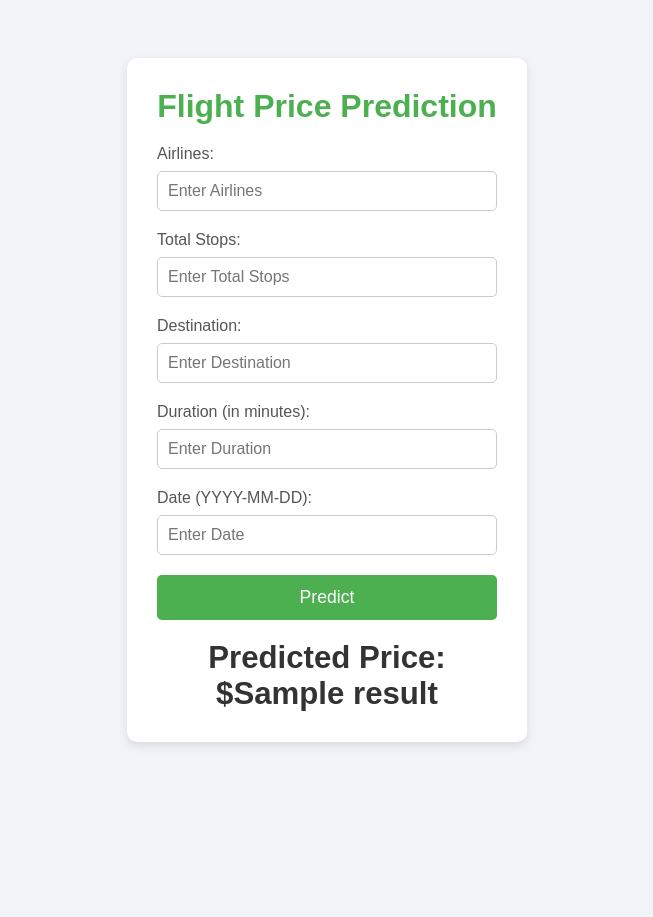
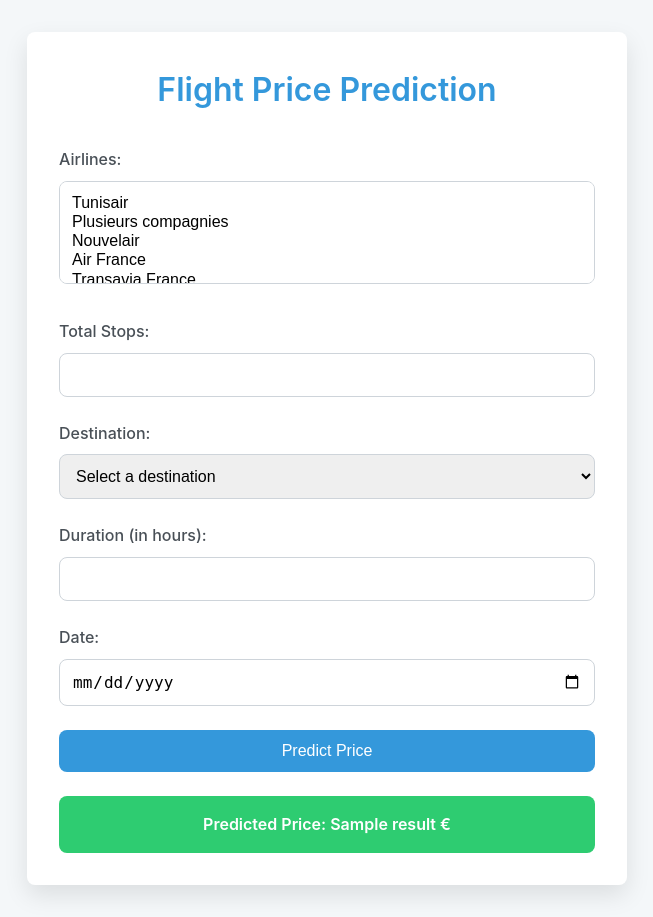
Before and after one commit to Ditharles/Air-ticket-price-prediction, a Flask app: template src/flask_app/templates/index.html in a window 1280 px wide. Shown: the whole page, without its empty margins (313-966 px from the left). Before the commit the page ends 746 px from the top, so only its background shows below. Run offline with Flask 3, Linux system fonts and the light colour scheme; the template is opened without the code that fills it: most values are stand-ins (such as "Sample title", 1, 10 or a date in 2020).

Commit message:
flask_app update

```diff
--- a/src/flask_app/app.py
+++ b/src/flask_app/app.py
@@ -1,11 +1,17 @@
-from flask import Flask, render_template, request
+from flask import Flask, render_template, request, redirect, url_for
 from pyspark.sql import SparkSession
 from pyspark.ml.linalg import Vectors
 from pyspark.ml.feature import VectorAssembler, StringIndexer
 from pyspark.ml.regression import RandomForestRegressionModel
-
+import traceback
+import logging
 
 app = Flask(__name__)
+app.config['SECRET_KEY'] = 'your_secret_key_here'  # Add a secret key for security
+
+# Configure logging
+logging.basicConfig(level=logging.INFO)
+logger = logging.getLogger(__name__)
 
 # Créer la session Spark
 spark = SparkSession.builder \
@@ -13,44 +19,67 @@ spark = SparkSession.builder \
     .getOrCreate()
 
 # Charger le modèle sauvegardé
-model = RandomForestRegressionModel.load("model/rf_model")
+try:
+    model = RandomForestRegressionModel.load("model/rf_model")
+except Exception as e:
+    logger.error(f"Error loading model: {e}")
+    model = None
 
 @app.route("/", methods=["GET", "POST"])
 def index():
     if request.method == "POST":
-        # Récupérer les données du formulaire
-        Airlines = request.form.get("airlines", "")
-        Total_Stops = int(request.form["stops"])
-        Destination = request.form.get("destination", "")
-        Duration = float(request.form["duration"])
-        Date = request.form.get("date", "")
+        try:
+            # Récupérer les données du formulaire
+            Airlines = request.form.getlist("airlines")
+            Airlines = ", ".join(Airlines) if Airlines else "Unknown"
+            Total_Stops = int(request.form.get("stops", 0))
+            Destination = request.form.get("destination", "")
+            Duration = float(request.form.get("duration", 0))
+            Date = request.form.get("date", "")
 
-        # Créer un DataFrame Spark avec les données saisies
-        data = [(Airlines, Total_Stops, Duration, Destination, Date)]
-        columns = ["Airlines", "Total_Stops", "Duration", "Destination", "Date"]
-        df = spark.createDataFrame(data, columns)
+            if not model:
+                raise ValueError("Machine learning model is not loaded")
 
-        # Appliquer StringIndexer sur les colonnes catégorielles
-        indexers = [StringIndexer(inputCol=column, outputCol=column + "_index").fit(df)
-                    for column in ["Airlines", "Destination", "Date"]]  # inclure "Date" si besoin
+            # Créer un DataFrame Spark avec les données saisies
+            data = [(Airlines, Total_Stops, Duration, Destination, Date)]
+            columns = ["Airlines", "Total_Stops", "Duration", "Destination", "Date"]
+            df = spark.createDataFrame(data, columns)
 
-        # Appliquer les transformations d'indexation
-        for indexer in indexers:
-            df = indexer.transform(df)  # Transformez df avec l'indexeur
+            # Indexer les colonnes catégorielles
+            indexers = [
+                StringIndexer(inputCol=column, outputCol=column + "_index", handleInvalid="keep").fit(df)
+                for column in ["Airlines", "Destination", "Date"]
+            ]
 
-        # Assembler les features dans une seule colonne "features"
-        assembler = VectorAssembler(inputCols=["Airlines_index", "Total_Stops", "Duration", "Destination_index", "Date_index"], outputCol="features")
-        df = assembler.transform(df)
+            for indexer in indexers:
+                df = indexer.transform(df)
 
-        # Prédiction
-        prediction = model.transform(df)
+            # Assembler les features dans une seule colonne "features"
+            assembler = VectorAssembler(
+                inputCols=["Airlines_index", "Total_Stops", "Duration", "Destination_index", "Date_index"],
+                outputCol="features"
+            )
+            df = assembler.transform(df)
 
-        # Récupérer la prédiction (la première valeur de "prediction")
-        result = prediction.select("prediction").collect()[0]["prediction"]
+            # Prédiction
+            prediction = model.transform(df)
+            result = int(prediction.select("prediction").collect()[0]["prediction"])
 
-        return render_template("index.html", result=int(result))
+            return render_template("index.html", result=result)
 
-    return render_template("index.html", result=None)
+        except ValueError as ve:
+            logger.error(f"Value Error: {ve}")
+            return render_template("index.html", error=str(ve))
+        except Exception as e:
+            logger.error(f"Unexpected error: {e}")
+            logger.error(traceback.format_exc())
+            return render_template("index.html", error="An unexpected error occurred. Please check your inputs.")
+
+    return render_template("index.html")
+
+@app.errorhandler(500)
+def handle_500(error):
+    return render_template("index.html", error="Internal Server Error"), 500
 
 if __name__ == "__main__":
     app.run(host='0.0.0.0', port=5000, debug=True)
--- /dev/null
+++ b/src/flask_app/static/script.js
@@ -0,0 +1,47 @@
+document.addEventListener('DOMContentLoaded', function () {
+    const form = document.getElementById('prediction-form');
+    const airlinesSelect = document.getElementById('airlines');
+    const selectedAirlinesContainer = document.getElementById('selected-airlines');
+    const resultDiv = document.getElementById('result');
+    const errorDiv = document.getElementById('error');
+
+    const selectedAirlines = new Set();
+
+    // Hide result when any input changes
+    const inputElements = form.querySelectorAll('input, select');
+    inputElements.forEach(input => {
+        input.addEventListener('change', function () {
+            if (resultDiv) resultDiv.style.display = 'none';
+            if (errorDiv) errorDiv.style.display = 'none';
+        });
+    });
+
+    airlinesSelect.addEventListener('change', function () {
+        const selectedOptions = Array.from(this.selectedOptions);
+        selectedOptions.forEach(option => {
+            if (!selectedAirlines.has(option.value)) {
+                selectedAirlines.add(option.value);
+                addAirlineTag(option.value);
+            }
+        });
+        this.selectedIndex = -1;
+    });
+
+    function addAirlineTag(airline) {
+        const tag = document.createElement('div');
+        tag.className = 'airline-tag';
+        tag.innerHTML = `
+            ${airline}
+            <button class="remove-airline" data-airline="${airline}">&times;</button>
+        `;
+        selectedAirlinesContainer.appendChild(tag);
+    }
+
+    selectedAirlinesContainer.addEventListener('click', function (e) {
+        if (e.target.classList.contains('remove-airline')) {
+            const airline = e.target.getAttribute('data-airline');
+            selectedAirlines.delete(airline);
+            e.target.parentElement.remove();
+        }
+    });
+});
--- /dev/null
+++ b/src/flask_app/static/style.css
@@ -0,0 +1,150 @@
+:root {
+    --primary-color: #3498db;
+    --secondary-color: #f4f7f9;
+    --text-color: #2c3e50;
+    --error-color: #e74c3c;
+    --success-color: #2ecc71;
+    --border-radius: 8px;
+    --transition: all 0.3s ease;
+}
+
+* {
+    box-sizing: border-box;
+    margin: 0;
+    padding: 0;
+}
+
+body {
+    font-family: 'Inter', 'Arial', sans-serif;
+    background-color: var(--secondary-color);
+    color: var(--text-color);
+    line-height: 1.6;
+}
+
+.container {
+    max-width: 600px;
+    margin: 2rem auto;
+    padding: 2rem;
+    background-color: white;
+    border-radius: var(--border-radius);
+    box-shadow: 0 10px 25px rgba(0, 0, 0, 0.1);
+}
+
+h1 {
+    color: var(--primary-color);
+    text-align: center;
+    margin-bottom: 2rem;
+    font-weight: 600;
+}
+
+.form-group {
+    margin-bottom: 1.5rem;
+    position: relative;
+}
+
+label {
+    display: block;
+    margin-bottom: 0.5rem;
+    font-weight: 500;
+    color: #495057;
+}
+
+input, select {
+    width: 100%;
+    padding: 0.75rem;
+    border: 1px solid #ced4da;
+    border-radius: var(--border-radius);
+    font-size: 1rem;
+    transition: var(--transition);
+    outline: none;
+}
+
+input:focus, select:focus {
+    border-color: var(--primary-color);
+    box-shadow: 0 0 0 3px rgba(52, 152, 219, 0.1);
+}
+
+button {
+    background-color: var(--primary-color);
+    color: white;
+    padding: 0.75rem 1.5rem;
+    border: none;
+    border-radius: var(--border-radius);
+    cursor: pointer;
+    font-size: 1rem;
+    width: 100%;
+    transition: var(--transition);
+    font-weight: 500;
+}
+
+button:hover {
+    background-color: #2980b9;
+    transform: translateY(-2px);
+    box-shadow: 0 4px 10px rgba(0, 0, 0, 0.1);
+}
+
+.result, .error {
+    margin-top: 1.5rem;
+    padding: 1rem;
+    border-radius: var(--border-radius);
+    text-align: center;
+    font-weight: 600;
+    animation: fadeIn 0.5s ease;
+}
+
+.result {
+    background-color: var(--success-color);
+    color: white;
+}
+
+.error {
+    background-color: var(--error-color);
+    color: white;
+}
+
+.selected-airlines {
+    display: flex;
+    flex-wrap: wrap;
+    gap: 0.5rem;
+    margin-top: 0.5rem;
+}
+
+.airline-tag {
+    background-color: var(--primary-color);
+    color: white;
+    padding: 0.25rem 0.5rem;
+    border-radius: 4px;
+    display: flex;
+    align-items: center;
+    font-size: 0.875rem;
+    transition: var(--transition);
+}
+
+.remove-airline {
+    background: none;
+    border: none;
+    color: white;
+    cursor: pointer;
+    margin-left: 0.5rem;
+    font-size: 1rem;
+    opacity: 0.7;
+    transition: var(--transition);
+}
+
+.remove-airline:hover {
+    opacity: 1;
+    transform: scale(1.2);
+}
+
+@media (max-width: 768px) {
+    .container {
+        margin: 1rem;
+        padding: 1.5rem;
+        width: calc(100% - 2rem);
+    }
+}
+
+@keyframes fadeIn {
+    from { opacity: 0; transform: translateY(10px); }
+    to { opacity: 1; transform: translateY(0); }
+}
--- a/src/flask_app/templates/index.html
+++ b/src/flask_app/templates/index.html
@@ -4,176 +4,92 @@
     <meta charset="UTF-8">
     <meta name="viewport" content="width=device-width, initial-scale=1.0">
     <title>Flight Price Prediction</title>
-
-    <!-- CSS Styles -->
-    <style>
-        /* Reset default styling */
-        * {
-            margin: 0;
-            padding: 0;
-            box-sizing: border-box;
-        }
-
-        body {
-            font-family: 'Arial', sans-serif;
-            background-color: #f0f4f8;
-            color: #333;
-            display: flex;
-            justify-content: center;
-            align-items: center;
-            height: 100vh;
-            padding: 20px;
-        }
-
-        .container {
-            background-color: white;
-            border-radius: 10px;
-            box-shadow: 0 4px 10px rgba(0, 0, 0, 0.1);
-            padding: 30px;
-            width: 400px;
-            max-width: 90%;
-            transition: all 0.3s ease;
-        }
-
-        .container:hover {
-            box-shadow: 0 6px 15px rgba(0, 0, 0, 0.2);
-            transform: translateY(-5px);
-        }
-
-        h1 {
-            text-align: center;
-            color: #4CAF50;
-            font-size: 2rem;
-            margin-bottom: 20px;
-            animation: fadeIn 1s ease-out;
-        }
-
-        label {
-            font-size: 1rem;
-            font-weight: 500;
-            color: #555;
-            margin-bottom: 8px;
-            display: block;
-            animation: fadeIn 1s ease-out;
-        }
-
-        input[type="text"] {
-            width: 100%;
-            padding: 10px;
-            margin-bottom: 20px;
-            border: 1px solid #ccc;
-            border-radius: 5px;
-            font-size: 1rem;
-            transition: border-color 0.3s ease;
-        }
-
-        input[type="text"]:focus {
-            border-color: #4CAF50;
-            outline: none;
-        }
-
-        input[type="submit"] {
-            background-color: #4CAF50;
-            color: white;
-            border: none;
-            padding: 12px 20px;
-            font-size: 1.1rem;
-            cursor: pointer;
-            width: 100%;
-            border-radius: 5px;
-            transition: background-color 0.3s ease;
-            animation: fadeIn 1s ease-out;
-        }
-
-        input[type="submit"]:hover {
-            background-color: #45a049;
-        }
-
-        .result {
-            margin-top: 20px;
-            text-align: center;
-            font-size: 1.3rem;
-            font-weight: bold;
-            color: #333;
-            animation: fadeIn 1s ease-out;
-        }
-
-        .error {
-            color: red;
-            font-size: 1rem;
-            text-align: center;
-            margin-top: 10px;
-        }
-
-        /* Animation for fade-in effect */
-        @keyframes fadeIn {
-            0% { opacity: 0; }
-            100% { opacity: 1; }
-        }
-
-        /* Responsive design for mobile */
-        @media (max-width: 600px) {
-            .container {
-                width: 100%;
-                padding: 20px;
-            }
-            h1 {
-                font-size: 1.5rem;
-            }
-            input[type="text"], input[type="submit"] {
-                font-size: 0.9rem;
-            }
-        }
-    </style>
-
-    <script>
-        // JavaScript to hide result after 10 seconds
-        function hideResult() {
-            setTimeout(function() {
-                document.getElementById('result').style.display = 'none';
-            }, 10000); // 10 seconds
-        }
-
-        // Call hideResult if there's a result to show
-        window.onload = function() {
-            if (document.getElementById('result')) {
-                hideResult();
-            }
-        };
-    </script>
+    <link rel="stylesheet" href="{{ url_for('static', filename='style.css') }}">
 </head>
 <body>
     <div class="container">
         <h1>Flight Price Prediction</h1>
 
-        <form method="POST">
-            <label for="airlines">Airlines:</label>
-            <input type="text" id="airlines" name="airlines" placeholder="Enter Airlines"><br>
+        <form id="prediction-form" action="/" method="POST">
+            <div class="form-group">
+                <label for="airlines">Airlines:</label>
+                <select id="airlines" name="airlines" multiple>
+                    <option value="Tunisair">Tunisair</option>
+                    <option value="Plusieurs compagnies">Plusieurs compagnies</option>
+                    <option value="Nouvelair">Nouvelair</option>
+                    <option value="Air France">Air France</option>
+                    <option value="Transavia France">Transavia France</option>
+                    <option value="ITA Airways">ITA Airways</option>
+                    <option value="Lufthansa">Lufthansa</option>
+                    <option value="Turkish Airlines">Turkish Airlines</option>
+                    <option value="Royal Air Maroc">Royal Air Maroc</option>
+                    <option value="Air Algerie">Air Algerie</option>
+                    <option value="Egyptair">Egyptair</option>
+                    <option value="Tunisair Express">Tunisair Express</option>
+                    <option value="Vueling">Vueling</option>
+                    <option value="Aegean Airlines">Aegean Airlines</option>
+                    <option value="KLM">KLM</option>
+                    <option value="Air Europa">Air Europa</option>
+                    <option value="Eurowings">Eurowings</option>
+                    <option value="Qatar Airways">Qatar Airways</option>
+                    <option value="Aeroitalia">Aeroitalia</option>
+                    <option value="Emirates">Emirates</option>
+                    <option value="Royal Jordanian">Royal Jordanian</option>
+                </select>
+                <div id="selected-airlines" class="selected-airlines"></div>
+            </div>
 
-            <label for="stops">Total Stops:</label>
-            <input type="text" id="stops" name="stops" placeholder="Enter Total Stops"><br>
+            <div class="form-group">
+                <label for="stops">Total Stops:</label>
+                <input type="number" id="stops" name="stops" min="0" required>
+            </div>
 
-            <label for="destination">Destination:</label>
-            <input type="text" id="destination" name="destination" placeholder="Enter Destination"><br>
+            <div class="form-group">
+                <label for="destination">Destination:</label>
+                <select id="destination" name="destination" required>
+                    <option value="">Select a destination</option>
+                    <option value="Antwerp">Antwerp</option>
+                    <option value="Madrid">Madrid</option>
+                    <option value="Cotonou">Cotonou</option>
+                    <option value="N'Djamena">N'Djamena</option>
+                    <option value="Paris">Paris</option>
+                    <option value="Alger">Alger</option>
+                    <option value="Abidjan">Abidjan</option>
+                    <option value="Brussels">Brussels</option>
+                    <option value="Luxembourg">Luxembourg</option>
+                    <option value="Ostrava">Ostrava</option>
+                </select>
+            </div>
 
-            <label for="duration">Duration (in minutes):</label>
-            <input type="text" id="duration" name="duration" placeholder="Enter Duration"><br>
+            <div class="form-group">
+                <label for="duration">Duration (in hours):</label>
+                <input type="number" id="duration" name="duration" step="0.1" min="0" required>
+            </div>
 
-            <label for="date">Date (YYYY-MM-DD):</label>
-            <input type="text" id="date" name="date" placeholder="Enter Date"><br>
+            <div class="form-group">
+                <label for="date">Date:</label>
+                <input type="date" id="date" name="date" required>
+            </div>
 
-            <input type="submit" value="Predict">
+            <button type="submit">Predict Price</button>
         </form>
 
-        {% if result is not none %}
-            <div class="result" id="result">
-                <h2>Predicted Price: ${{ result }}</h2>
-            </div>
+        {% if result %}
+        <div id="result" class="result">
+            Predicted Price: {{ result }} €
+        </div>
         {% endif %}
 
         {% if error %}
-            <div class="error">{{ error }}</div>
+        <div id="error" class="error">
+            {{ error }}
+        </div>
         {% endif %}
     </div>
+
+
 </body>
+
+
+<script src="{{ url_for('static', filename='script.js') }}"></script>
 </html>
```
Also changed, not shown: 4 other files.
